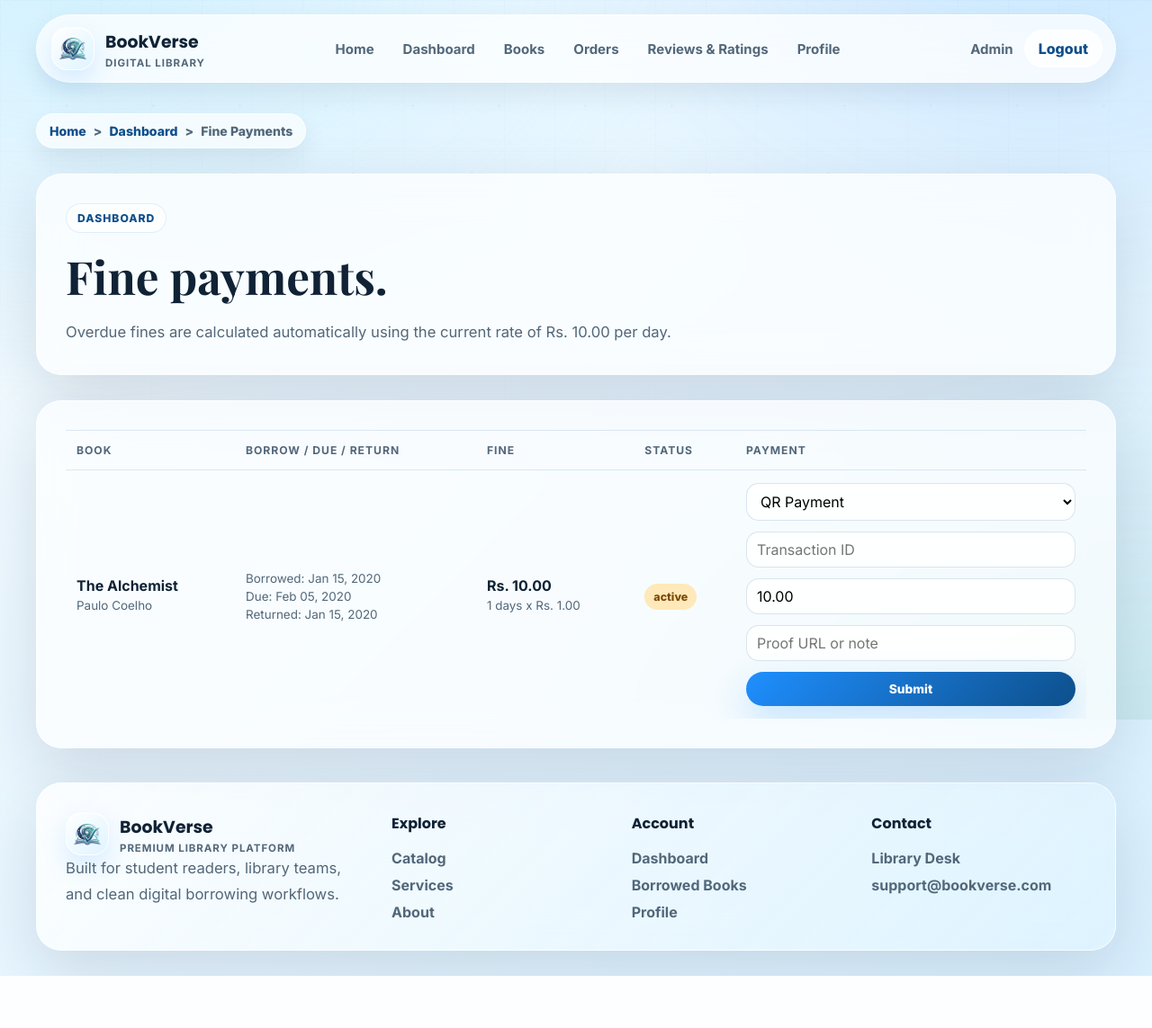
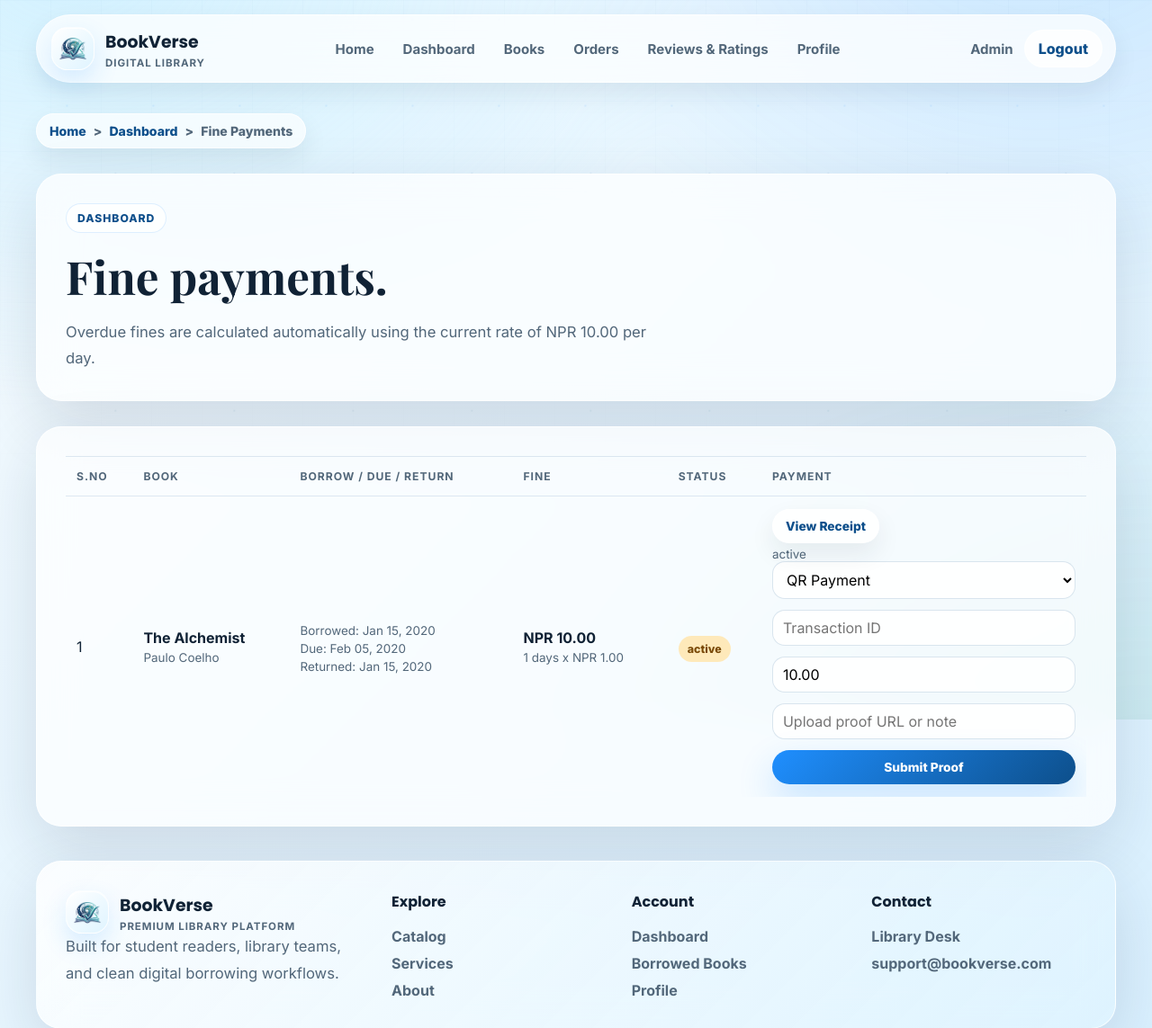
Before and after one commit to anjana321-anj/AI39A_Group8_-Library-Management-System-, a Flask app: page /fine-payments in a window 1280 px wide. Shown: the top 1143 px of the page at 90% size. Before the commit the page ends 1085 px from the top, so only its background shows below. Run offline with Flask 3, Linux system fonts and the light colour scheme; the visitor is signed in with stand-in values (Sample User, id 1); data comes from the database, SQL or seed files in the repository; tables that the repository leaves empty hold one stand-in row (values such as "Sample post").

Commit message:
Update app/templates/fine_payments.html

```diff
--- a/app/templates/fine_payments.html
+++ b/app/templates/fine_payments.html
@@ -6,7 +6,7 @@
 <section class="page-hero reveal">
     <span class="eyebrow">Dashboard</span>
     <h1>Fine payments.</h1>
-    <p>Overdue fines are calculated automatically using the current rate of Rs. {{ "%.2f"|format(fine_per_day or 0) }} per day.</p>
+    <p>Overdue fines are calculated automatically using the current rate of NPR {{ "%.2f"|format(fine_per_day or 0) }} per day.</p>
 </section>
 
 <section class="data-panel reveal">
@@ -14,6 +14,7 @@
         <table>
             <thead>
                 <tr>
+                    <th>S.No</th>
                     <th>Book</th>
                     <th>Borrow / Due / Return</th>
                     <th>Fine</th>
@@ -24,6 +25,7 @@
             <tbody>
                 {% for fine in fines %}
                     <tr>
+                        <td>{{ loop.index }}</td>
                         <td><strong>{{ fine.title }}</strong><span>{{ fine.author }}</span></td>
                         <td>
                             <span>Borrowed: {{ fine.borrow_date.strftime('%b %d, %Y') if fine.borrow_date else 'N/A' }}</span>
@@ -31,31 +33,34 @@
                             <span>Returned: {{ fine.return_date.strftime('%b %d, %Y') if fine.return_date else 'Not returned' }}</span>
                         </td>
                         <td>
-                            <strong>Rs. {{ "%.2f"|format(fine.total_fine or 0) }}</strong>
-                            <span>{{ fine.overdue_days }} days x Rs. {{ "%.2f"|format(fine.fine_per_day or 0) }}</span>
+                            <strong>NPR {{ "%.2f"|format(fine.total_fine or 0) }}</strong>
+                            <span>{{ fine.overdue_days }} days x NPR {{ "%.2f"|format(fine.fine_per_day or 0) }}</span>
                         </td>
                         <td><span class="status-badge {{ 'success' if fine.status == 'Paid' else 'warning' }}">{{ fine.status }}</span></td>
                         <td>
+                            {% if fine.payment_id %}
+                                <a class="btn btn-small btn-secondary" href="{{ url_for('auth.fine_payment_receipt', payment_id=fine.payment_id) }}">View Receipt</a>
+                                <span>{{ fine.payment_status or 'Pending Verification' }}</span>
+                            {% endif %}
                             {% if fine.status != 'Paid' %}
                                 <form class="inline-payment-form" method="post">
                                     <input type="hidden" name="fine_record_id" value="{{ fine.id }}">
                                     <select name="payment_method" required>
                                         <option value="QR Payment">QR Payment</option>
                                         <option value="Bank Transfer">Bank Transfer</option>
+                                        <option value="Cash Payment">Cash Payment</option>
                                     </select>
                                     <input type="text" name="transaction_id" placeholder="Transaction ID" required>
                                     <input type="number" step="0.01" name="amount" value="{{ fine.total_fine }}" min="1" required>
-                                    <input type="text" name="proof_of_payment" placeholder="Proof URL or note">
-                                    <button class="btn btn-small btn-primary" type="submit">Submit</button>
+                                    <input type="text" name="proof_of_payment" placeholder="Upload proof URL or note">
+                                    <button class="btn btn-small btn-primary" type="submit">Submit Proof</button>
                                 </form>
-                            {% else %}
-                                <span>Approved</span>
                             {% endif %}
                         </td>
                     </tr>
                 {% else %}
                     <tr>
-                        <td colspan="5">No overdue fines at the moment.</td>
+                        <td colspan="6">No overdue fines at the moment.</td>
                     </tr>
                 {% endfor %}
             </tbody>
```
